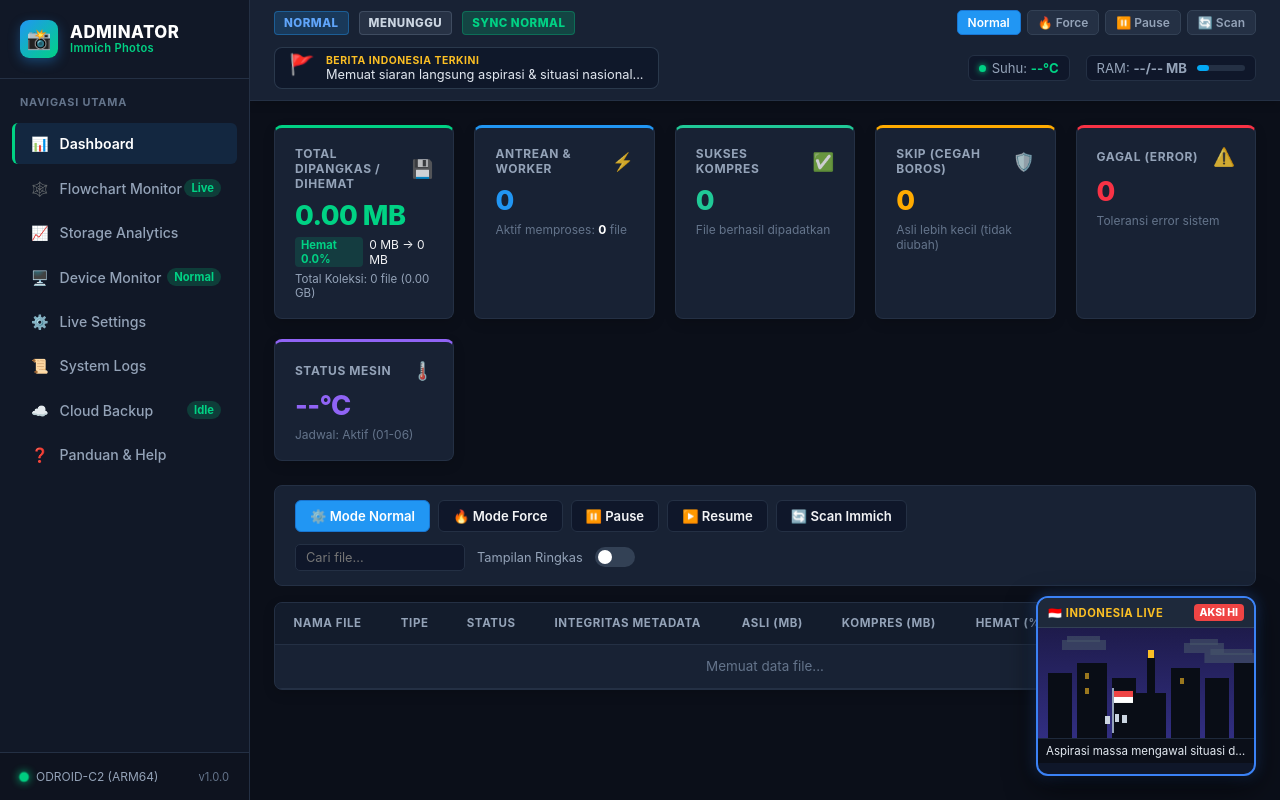
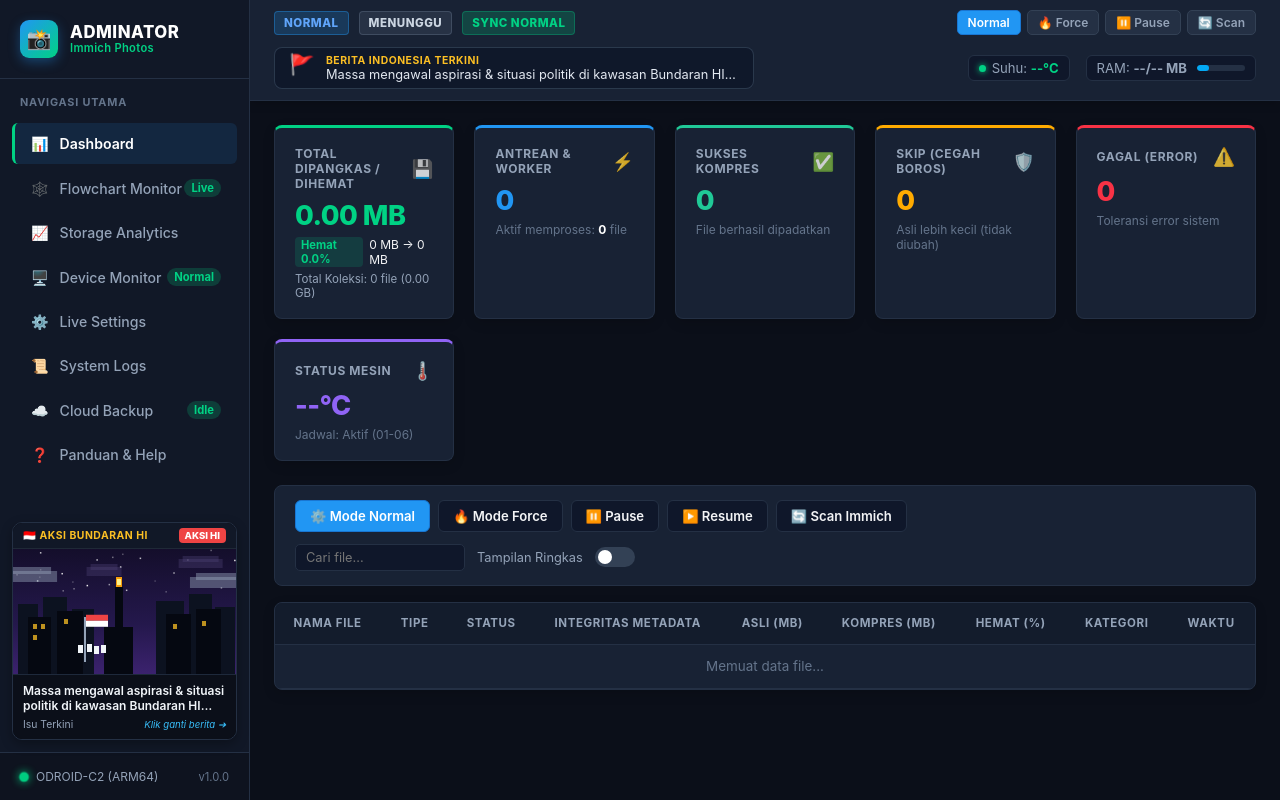
Before and after one commit to faisalfa123/kompic, a PHP site: page / in a window 1280 px wide. Run offline with PHP 8.4, Linux system fonts and the light colour scheme.

Commit message:
feat: embed multi-layer pixel art diorama directly into sidebar with click-to-cycle news and captions

```diff
--- a/src/static/app.js
+++ b/src/static/app.js
@@ -1091,149 +1091,294 @@ function fetchNewsTopic() {
 
 
 
-// --- Floating Mini-Screen Pixel Art Engine ---
-let pTheme = "demo"; // "demo", "hujan", "cerah"
-let pClouds = [
-  { x: 10, y: 15, w: 40, speed: 0.35 },
-  { x: 90, y: 25, w: 55, speed: 0.2 },
-  { x: 170, y: 12, w: 45, speed: 0.3 }
+
+// --- Sidebar Multi-Layer Pixel Art Engine & News Topic Carousel ---
+let newsItems = [
+  {
+    title: "Massa mengawal aspirasi & situasi politik di kawasan Bundaran HI Jakarta",
+    theme: "demo",
+    tag: "AKSI BUNDARAN HI",
+    date: "Isu Terkini"
+  },
+  {
+    title: "BMKG: Peringatan dini potensi hujan lebat & genangan di Jabodetabek",
+    theme: "hujan",
+    tag: "CUACA & BANJIR",
+    date: "Prakiraan 1 Minggu"
+  },
+  {
+    title: "Presiden pantau stabilitas pangan dan percepatan pembangunan nasional",
+    theme: "nasional",
+    tag: "AGRO & NASIONAL",
+    date: "Berita Nasional"
+  },
+  {
+    title: "IHSG bergerak dinamis, pergerakan investasi dan ekonomi digital menguat",
+    theme: "ekonomi",
+    tag: "FINANSIAL & BISNIS",
+    date: "Pasar Keuangan"
+  }
 ];
-let pRaindrops = [];
-for (let i = 0; i < 35; i++) {
-  pRaindrops.push({ x: Math.random() * 220, y: Math.random() * 110, speed: 3 + Math.random() * 3 });
+let currentNewsIdx = 0;
+let currentTheme = "demo";
+
+let layerStars = [];
+for (let i = 0; i < 25; i++) {
+  layerStars.push({ x: Math.random() * 226, y: Math.random() * 50, alpha: Math.random() });
 }
 
-function initFloatingPixelWidget() {
-  const canvas = document.getElementById("pixelScreenCanvas");
+let layerCloudsBack = [
+  { x: 15, y: 18, w: 35, speed: 0.15 },
+  { x: 120, y: 10, w: 45, speed: 0.12 }
+];
+
+let layerCloudsFront = [
+  { x: 40, y: 28, w: 55, speed: 0.35 },
+  { x: 160, y: 22, w: 60, speed: 0.28 }
+];
+
+let layerRain = [];
+for (let i = 0; i < 40; i++) {
+  layerRain.push({ x: Math.random() * 226, y: Math.random() * 125, speed: 4 + Math.random() * 3 });
+}
+
+function initSidebarPixelDiorama() {
+  const canvas = document.getElementById("sidebarPixelCanvas");
   if (!canvas) return;
   const ctx = canvas.getContext("2d");
 
-  fetchFloatingNews();
-  setInterval(fetchFloatingNews, 60000); // Polling tiap 1 menit
+  fetchAntaraLiveNews();
 
-  function renderPixel() {
+  function render() {
     ctx.clearRect(0, 0, canvas.width, canvas.height);
 
-    // 1. Langit Mini Screen
-    let skyGradient = ctx.createLinearGradient(0, 0, 0, 110);
-    if (pTheme === "hujan") {
-      skyGradient.addColorStop(0, "#0b101b");
-      skyGradient.addColorStop(1, "#1e293b");
-    } else if (pTheme === "demo") {
-      skyGradient.addColorStop(0, "#1e1b4b");
-      skyGradient.addColorStop(1, "#312e81");
+    // ==========================================
+    // LAYER 1: LANGIT / ATMOSFER (Deep Sky Gradient)
+    // ==========================================
+    let sky = ctx.createLinearGradient(0, 0, 0, 125);
+    if (currentTheme === "hujan") {
+      sky.addColorStop(0, "#090d16");
+      sky.addColorStop(1, "#182338");
+    } else if (currentTheme === "demo") {
+      sky.addColorStop(0, "#140e2b");
+      sky.addColorStop(0.6, "#24184c");
+      sky.addColorStop(1, "#3b226e");
+    } else if (currentTheme === "ekonomi") {
+      sky.addColorStop(0, "#06221f");
+      sky.addColorStop(1, "#0f4239");
     } else {
-      skyGradient.addColorStop(0, "#0f172a");
-      skyGradient.addColorStop(1, "#1e293b");
+      sky.addColorStop(0, "#080e1c");
+      sky.addColorStop(1, "#152445");
     }
-    ctx.fillStyle = skyGradient;
+    ctx.fillStyle = sky;
     ctx.fillRect(0, 0, canvas.width, canvas.height);
 
-    // 2. Siluet Gedung Jakarta & Tugu Monas
-    ctx.fillStyle = "#090d16";
-    ctx.fillRect(10, 45, 25, 65);
-    ctx.fillRect(40, 35, 30, 75);
-    ctx.fillRect(75, 50, 25, 60);
+    // Bintang Berkedip (Twinkling Stars)
+    ctx.fillStyle = "#ffffff";
+    layerStars.forEach(s => {
+      s.alpha += (Math.random() - 0.5) * 0.05;
+      if (s.alpha < 0.2) s.alpha = 0.2;
+      if (s.alpha > 0.9) s.alpha = 0.9;
+      ctx.globalAlpha = s.alpha;
+      ctx.fillRect(s.x, s.y, 1.5, 1.5);
+    });
+    ctx.globalAlpha = 1.0;
 
-    // Monas di posisi X: 110
-    ctx.fillRect(100, 65, 30, 45); // Dasar cawan
-    ctx.fillRect(111, 30, 8, 40);  // Tugu Monas
-    ctx.fillStyle = "#fbbf24";     // Lidah api emas Monas
-    ctx.fillRect(112, 22, 6, 8);
-
-    ctx.fillStyle = "#090d16";
-    ctx.fillRect(135, 40, 30, 70);
-    ctx.fillRect(170, 50, 25, 60);
-    ctx.fillRect(200, 35, 20, 75);
-
-    // Jendela pixel menyala
-    ctx.fillStyle = "rgba(251, 191, 36, 0.6)";
-    ctx.fillRect(48, 45, 4, 6);
-    ctx.fillRect(48, 60, 4, 6);
-    ctx.fillRect(145, 50, 4, 6);
-
-    // 3. Awan Pixel Melayang
-    ctx.fillStyle = pTheme === "hujan" ? "rgba(100, 116, 139, 0.7)" : "rgba(71, 85, 105, 0.6)";
-    pClouds.forEach(c => {
+    // ==========================================
+    // LAYER 2: AWAN PARALLAX BELAKANG (Back Clouds)
+    // ==========================================
+    ctx.fillStyle = currentTheme === "hujan" ? "rgba(71, 85, 105, 0.45)" : "rgba(80, 70, 120, 0.35)";
+    layerCloudsBack.forEach(c => {
       c.x += c.speed;
       if (c.x > canvas.width) c.x = -c.w;
-      ctx.fillRect(c.x, c.y, c.w, 10);
-      ctx.fillRect(c.x + 6, c.y - 4, c.w - 12, 6);
+      ctx.fillRect(c.x, c.y, c.w, 9);
+      ctx.fillRect(c.x + 4, c.y - 3, c.w - 8, 6);
     });
 
-    // 4. Animasi Dinamis Sesuai Isu Berita Indonesia
-    if (pTheme === "hujan") {
+    // ==========================================
+    // LAYER 3: SILUET KOTA BELAKANG (Far Skyline)
+    // ==========================================
+    ctx.fillStyle = "#0c1220";
+    ctx.fillRect(5, 55, 20, 70);
+    ctx.fillRect(30, 48, 25, 77);
+    ctx.fillRect(60, 60, 22, 65);
+    ctx.fillRect(145, 52, 28, 73);
+    ctx.fillRect(178, 45, 24, 80);
+    ctx.fillRect(205, 58, 20, 67);
+
+    // ==========================================
+    // LAYER 4: AWAN PARALLAX DEPAN (Front Clouds)
+    // ==========================================
+    ctx.fillStyle = currentTheme === "hujan" ? "rgba(100, 116, 139, 0.6)" : "rgba(148, 163, 184, 0.45)";
+    layerCloudsFront.forEach(c => {
+      c.x += c.speed;
+      if (c.x > canvas.width) c.x = -c.w;
+      ctx.fillRect(c.x, c.y, c.w, 11);
+      ctx.fillRect(c.x + 6, c.y - 4, c.w - 12, 7);
+    });
+
+    // ==========================================
+    // LAYER 5: GEDUNG DEPAN + MONUMEN NASIONAL (Fore Skyline & Monas)
+    // ==========================================
+    ctx.fillStyle = "#050811";
+    ctx.fillRect(15, 68, 24, 57);
+    ctx.fillRect(45, 62, 26, 63);
+    ctx.fillRect(155, 65, 25, 60);
+    ctx.fillRect(185, 60, 26, 65);
+
+    // Jendela Gedung Menyala Pixel
+    ctx.fillStyle = "rgba(251, 191, 36, 0.75)";
+    ctx.fillRect(20, 75, 4, 5);
+    ctx.fillRect(28, 75, 4, 5);
+    ctx.fillRect(20, 86, 4, 5);
+    ctx.fillRect(52, 70, 4, 5);
+    ctx.fillRect(162, 75, 4, 5);
+    ctx.fillRect(192, 72, 4, 5);
+
+    // Tugu Monas di Tengah (X: 105)
+    ctx.fillStyle = "#050811";
+    ctx.fillRect(92, 78, 30, 47);   // Cawan
+    ctx.fillRect(103, 38, 8, 42);   // Tugu
+    // Api Emas Monas
+    ctx.fillStyle = "#f59e0b";
+    ctx.fillRect(104, 28, 6, 10);
+    ctx.fillStyle = "#fef08a";
+    ctx.fillRect(105, 30, 4, 6);
+
+    // ==========================================
+    // LAYER 6: AKSI DINAMIS & EFEK BERITA TERKINI
+    // ==========================================
+    if (currentTheme === "demo") {
+      // Bundaran HI: Aksi Orasi & Kibaran Sang Merah Putih
+      const t = Date.now() / 220;
+      const wave = Math.sin(t) * 3;
+      const flagX = 72;
+
+      // Tiang Bendera
+      ctx.fillStyle = "#94a3b8";
+      ctx.fillRect(flagX, 68, 2, 45);
+
+      // Bendera Merah Putih Berkibar
+      ctx.fillStyle = "#ef4444";
+      ctx.fillRect(flagX + 2, 68 + wave, 22, 6);
+      ctx.fillStyle = "#ffffff";
+      ctx.fillRect(flagX + 2, 74 + wave, 22, 6);
+
+      // Demonstran Pixel Berdiri & Orasi
+      ctx.fillStyle = "#f1f5f9";
+      ctx.fillRect(66, 96, 5, 8); // Orang 1
+      ctx.fillRect(75, 95, 5, 8); // Orang 2 (Pegang tiang)
+      ctx.fillRect(82, 97, 5, 8); // Orang 3
+      ctx.fillRect(89, 96, 5, 8); // Orang 4
+    } else if (currentTheme === "hujan") {
+      // Rintik Hujan Deras
       ctx.fillStyle = "#38bdf8";
-      pRaindrops.forEach(r => {
+      layerRain.forEach(r => {
         r.y += r.speed;
-        if (r.y > 110) r.y = 0;
-        ctx.fillRect(r.x, r.y, 2, 5);
+        if (r.y > 125) r.y = 0;
+        ctx.fillRect(r.x, r.y, 1.5, 6);
       });
-    } else if (pTheme === "demo") {
-      // Bundaran HI: Aksi demonstran dan kibaran bendera Merah Putih
-      const t = Date.now() / 250;
-      const wave = Math.sin(t) * 3;
-      const flagX = 75;
-
-      // Tiang bendera
-      ctx.fillStyle = "#94a3b8";
-      ctx.fillRect(flagX, 60, 2, 45);
-
-      // Bendera Merah Putih berkibar
-      ctx.fillStyle = "#ef4444";
-      ctx.fillRect(flagX + 2, 60 + wave, 20, 6);
-      ctx.fillStyle = "#ffffff";
-      ctx.fillRect(flagX + 2, 66 + wave, 20, 6);
-
-      // Karakter demonstran berorasi
-      ctx.fillStyle = "#cbd5e1";
-      ctx.fillRect(68, 88, 5, 8);
-      ctx.fillRect(78, 86, 5, 8);
-      ctx.fillRect(86, 87, 5, 8);
+      // Efek Genangan / Percikan di Bawah
+      ctx.fillStyle = "rgba(56, 189, 248, 0.4)";
+      ctx.fillRect(20, 122, 30, 2);
+      ctx.fillRect(120, 122, 40, 2);
+    } else if (currentTheme === "ekonomi") {
+      // Grafik Naik Pixel Hijau (IHSG Green Candle)
+      ctx.fillStyle = "#00d284";
+      ctx.fillRect(68, 100, 4, 15);
+      ctx.fillRect(76, 92, 4, 23);
+      ctx.fillRect(84, 85, 4, 30);
+      ctx.fillRect(92, 78, 4, 37);
+      // Garis trend
+      ctx.fillStyle = "#a7f3d0";
+      ctx.fillRect(68, 100, 28, 2);
     }
 
-    requestAnimationFrame(renderPixel);
+    requestAnimationFrame(render);
   }
 
-  renderPixel();
+  render();
 }
 
-function fetchFloatingNews() {
+function nextNewsTopic() {
+  currentNewsIdx = (currentNewsIdx + 1) % newsItems.length;
+  updateNewsDisplay();
+}
+
+function updateNewsDisplay() {
+  const item = newsItems[currentNewsIdx];
+  if (!item) return;
+
+  currentTheme = item.theme;
+
+  const headlineEl = document.getElementById("sidePixelHeadline");
+  const badgeEl = document.getElementById("sidePixelBadge");
+  const tagEl = document.getElementById("sidePixelTag");
+  const dateEl = document.getElementById("sidePixelDate");
+  const topH = document.getElementById("tickerHeadline");
+
+  if (headlineEl) headlineEl.innerText = item.title;
+  if (topH) topH.innerText = item.title;
+  if (tagEl) tagEl.innerText = "🇮🇩 " + item.tag;
+  if (dateEl) dateEl.innerText = item.date;
+
+  if (badgeEl) {
+    if (item.theme === "demo") {
+      badgeEl.innerText = "AKSI HI";
+      badgeEl.style.background = "#ef4444";
+    } else if (item.theme === "hujan") {
+      badgeEl.innerText = "CUACA";
+      badgeEl.style.background = "#0284c7";
+    } else if (item.theme === "ekonomi") {
+      badgeEl.innerText = "IHSG";
+      badgeEl.style.background = "#00d284";
+    } else {
+      badgeEl.innerText = "NASIONAL";
+      badgeEl.style.background = "#8b5cf6";
+    }
+  }
+}
+
+function fetchAntaraLiveNews() {
   fetch("https://api-berita-indonesia.vercel.app/antara/terbaru")
     .then(r => r.json())
     .then(res => {
       if (res && res.data && res.data.posts && res.data.posts.length > 0) {
-        const item = res.data.posts[0];
-        const title = item.title;
-        const textEl = document.getElementById("widgetTickerText");
-        const badgeEl = document.getElementById("widgetThemeBadge");
-        const topH = document.getElementById("tickerHeadline");
+        // Simpan 5 berita terkini ke daftar
+        const posts = res.data.posts.slice(0, 5);
+        posts.forEach(p => {
+          let theme = "nasional";
+          let tag = "BERITA NASIONAL";
+          const lower = p.title.toLowerCase();
+          if (lower.includes("demo") || lower.includes("aksi") || lower.includes("politik") || lower.includes("aspirasi") || lower.includes("dpr")) {
+            theme = "demo";
+            tag = "AKSI BUNDARAN HI";
+          } else if (lower.includes("hujan") || lower.includes("cuaca") || lower.includes("bmkg") || lower.includes("banjir")) {
+            theme = "hujan";
+            tag = "BMKG & CUACA";
+          } else if (lower.includes("ihsg") || lower.includes("ekonomi") || lower.includes("rupiah") || lower.includes("saham")) {
+            theme = "ekonomi";
+            tag = "PASAR & BISNIS";
+          }
 
-        if (textEl) textEl.innerText = title;
-        if (topH) topH.innerText = title;
+          newsItems.unshift({
+            title: p.title,
+            theme: theme,
+            tag: tag,
+            date: "1 Minggu Terakhir"
+          });
+        });
 
-        const lower = title.toLowerCase();
-        if (lower.includes("demo") || lower.includes("aksi") || lower.includes("politik") || lower.includes("dpr") || lower.includes("aspirasi")) {
-          pTheme = "demo";
-          if (badgeEl) { badgeEl.innerText = "AKSI HI"; badgeEl.style.background = "#ef4444"; }
-        } else if (lower.includes("hujan") || lower.includes("banjir") || lower.includes("cuaca") || lower.includes("bmkg")) {
-          pTheme = "hujan";
-          if (badgeEl) { badgeEl.innerText = "HUJAN"; badgeEl.style.background = "#0284c7"; }
-        } else {
-          pTheme = "cerah";
-          if (badgeEl) { badgeEl.innerText = "BERITA"; badgeEl.style.background = "#10b981"; }
-        }
+        // Hapus duplikat dan rapikan
+        newsItems = newsItems.slice(0, 8);
+        updateNewsDisplay();
       }
     })
     .catch(() => {
-      const textEl = document.getElementById("widgetTickerText");
-      const badgeEl = document.getElementById("widgetThemeBadge");
-      if (textEl) textEl.innerText = "Aspirasi massa mengawal situasi di kawasan Bundaran HI Jakarta";
-      if (badgeEl) { badgeEl.innerText = "AKSI HI"; badgeEl.style.background = "#ef4444"; }
-      pTheme = "demo";
+      updateNewsDisplay();
     });
 }
 
 document.addEventListener("DOMContentLoaded", () => {
-  initFloatingPixelWidget();
+  initSidebarPixelDiorama();
 });
--- a/src/static/index.html
+++ b/src/static/index.html
@@ -84,6 +84,26 @@
         <div class="nav-item-content">
           <span>❓</span>
           <span>Panduan &amp; Help</span>
+        </div>
+      </div>
+    </div>
+
+        <!-- Integrated Multi-Layer Pixel Art Diorama (Berita Indonesia Terkini) -->
+    <div class="sidebar-pixel-container" id="sidebarPixelWidget" onclick="nextNewsTopic()" title="Klik untuk beralih ke berita terkini lainnya">
+      <div class="sidebar-pixel-header">
+        <span class="sidebar-pixel-title" id="sidePixelTag">🇮🇩 BERITA AKTIF</span>
+        <span class="sidebar-pixel-badge" id="sidePixelBadge">AKSI HI</span>
+      </div>
+      <div class="sidebar-pixel-screen">
+        <canvas id="sidebarPixelCanvas" width="226" height="125"></canvas>
+      </div>
+      <div class="sidebar-pixel-caption">
+        <div class="pixel-caption-headline" id="sidePixelHeadline">
+          Massa mengawal aspirasi di kawasan Bundaran HI Jakarta
+        </div>
+        <div class="pixel-caption-meta">
+          <span id="sidePixelDate">Relevan 1 Minggu</span>
+          <span class="pixel-click-hint">Klik ganti berita ➔</span>
         </div>
       </div>
     </div>
@@ -1156,16 +1176,5 @@ function showNodeInspect(title, desc) {
     '</div>';
 }
 </script>
-<!-- Floating Mini-Screen Pixel Art Widget (Berita Indonesia Terkini) -->
-  <div class="floating-pixel-widget" id="floatingPixelWidget">
-    <div class="pixel-widget-header">
-      <span class="pixel-widget-title" id="widgetTag">🇮🇩 INDONESIA LIVE</span>
-      <span class="pixel-widget-badge" id="widgetThemeBadge">DEMO</span>
-    </div>
-    <canvas id="pixelScreenCanvas" width="220" height="110"></canvas>
-    <div class="pixel-widget-ticker" id="widgetTickerText">
-      Massa mengawal aspirasi di Bundaran HI Jakarta
-    </div>
-  </div>
 </body>
 </html>
--- a/src/static/style.css
+++ b/src/static/style.css
@@ -1564,70 +1564,98 @@ tr:hover {
   display: block !important;
 }
 
-/* Floating Mini-Screen Pixel Art Widget */
-.floating-pixel-widget {
-  position: fixed;
-  bottom: 24px;
-  right: 24px;
-  width: 220px;
-  height: 180px;
-  background: #0f172a;
-  border: 2px solid #3b82f6;
-  border-radius: 12px;
-  box-shadow: 0 10px 30px rgba(0, 0, 0, 0.7), 0 0 15px rgba(59, 130, 246, 0.4);
-  z-index: 9999;
+
+/* Sidebar Integrated Multi-Layer Pixel Art Diorama */
+.sidebar-pixel-container {
+  margin: 0.5rem 0.75rem 0.75rem;
+  background: #090d16;
+  border: 1px solid #243044;
+  border-radius: 10px;
   overflow: hidden;
   display: flex;
   flex-direction: column;
-  transition: transform 0.2s, box-shadow 0.2s;
-}
-
-.floating-pixel-widget:hover {
-  transform: translateY(-4px);
-  box-shadow: 0 14px 35px rgba(0, 0, 0, 0.8), 0 0 25px rgba(59, 130, 246, 0.6);
-}
-
-.pixel-widget-header {
-  background: #1e293b;
-  padding: 6px 10px;
+  box-shadow: inset 0 0 20px rgba(0, 0, 0, 0.8), 0 4px 12px rgba(0, 0, 0, 0.3);
+  cursor: pointer;
+  transition: border-color 0.2s, transform 0.15s;
+}
+
+.sidebar-pixel-container:hover {
+  border-color: #3b82f6;
+  transform: translateY(-2px);
+}
+
+.sidebar-pixel-header {
+  background: #111827;
+  padding: 5px 10px;
   display: flex;
   align-items: center;
   justify-content: space-between;
-  border-bottom: 1px solid #334155;
-}
-
-.pixel-widget-title {
-  font-size: 0.7rem;
+  border-bottom: 1px solid #1f2937;
+}
+
+.sidebar-pixel-title {
+  font-size: 0.65rem;
   font-weight: 700;
   color: #fbbf24;
   letter-spacing: 0.05em;
   text-transform: uppercase;
 }
 
-.pixel-widget-badge {
-  font-size: 0.65rem;
-  background: #ef4444;
-  color: #fff;
+.sidebar-pixel-badge {
+  font-size: 0.6rem;
+  font-weight: 800;
   padding: 2px 6px;
   border-radius: 4px;
-  font-weight: 800;
-}
-
-#pixelScreenCanvas {
+  color: #fff;
+  background: #ef4444;
+}
+
+.sidebar-pixel-screen {
+  position: relative;
   width: 100%;
-  height: 110px;
+  height: 125px;
+  background: #050811;
+  overflow: hidden;
+}
+
+#sidebarPixelCanvas {
+  width: 100%;
+  height: 100%;
   display: block;
   image-rendering: pixelated;
-  background: #090d16;
-}
-
-.pixel-widget-ticker {
+}
+
+.sidebar-pixel-caption {
   background: #0b0f19;
-  padding: 5px 8px;
-  font-size: 0.72rem;
-  color: #e2e8f0;
-  white-space: nowrap;
+  padding: 8px 10px;
+  border-top: 1px solid #1e293b;
+  display: flex;
+  flex-direction: column;
+  gap: 3px;
+}
+
+.pixel-caption-headline {
+  font-size: 0.75rem;
+  font-weight: 600;
+  color: #f1f5f9;
+  line-height: 1.25;
+  display: -webkit-box;
+  -webkit-line-clamp: 2;
+  -webkit-box-orient: vertical;
   overflow: hidden;
-  text-overflow: ellipsis;
-  border-top: 1px solid #1e293b;
-}
+}
+
+.pixel-caption-meta {
+  font-size: 0.65rem;
+  color: #94a3b8;
+  display: flex;
+  align-items: center;
+  justify-content: space-between;
+  margin-top: 2px;
+}
+
+.pixel-click-hint {
+  font-size: 0.6rem;
+  color: #38bdf8;
+  font-style: italic;
+}
```
